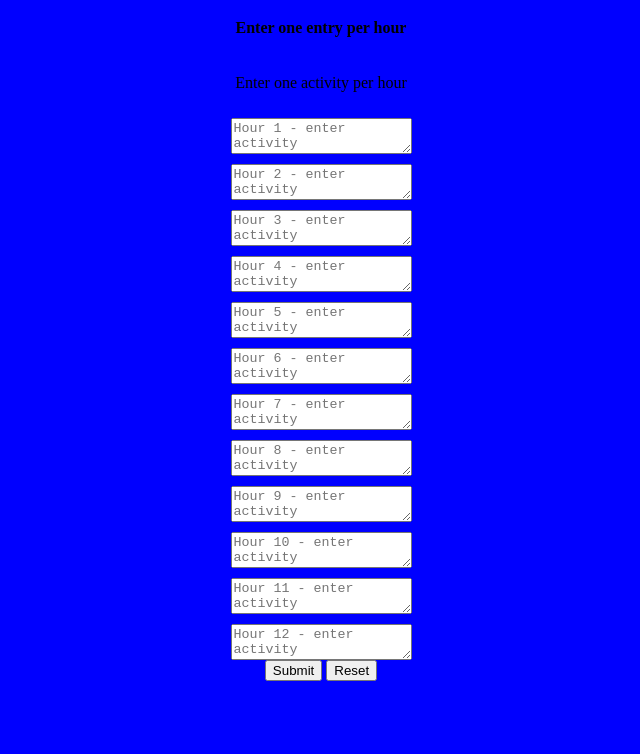
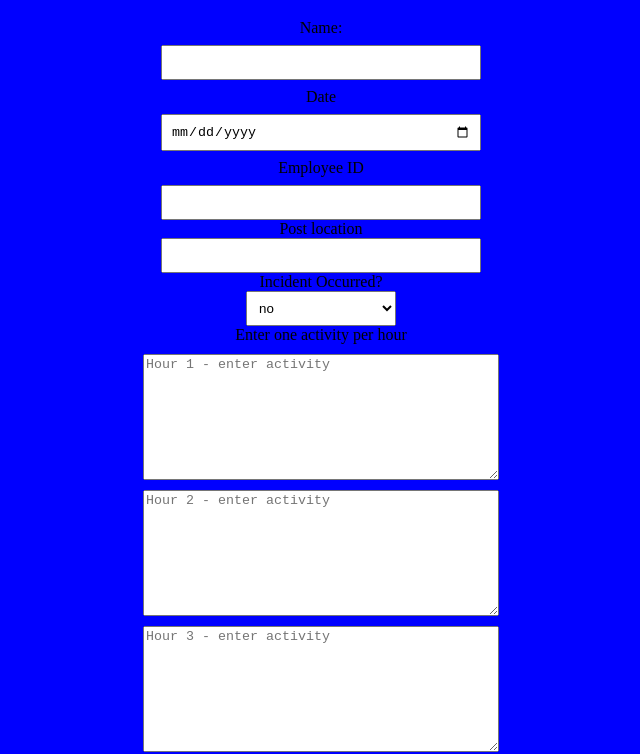
Before and after one commit to SanDan11/GuildRoaster, a website: page index.html in a window 1280 px wide. Shown: the part 61-815 px from the top of the page, without its empty margins (319-959 px from the left). Drawn offline with Linux system fonts and the light colour scheme.

Commit message:
Dar Completed

```diff
--- a/app.js
+++ b/app.js
@@ -1,16 +1,43 @@
-const btn = document.getElementById("btn");
-const report = document.getElementById("report");
+btn.addEventListener("click", function () {
+  const name = document.getElementById("name").value;
+  const date = document.getElementById("date").value;
+  const employeeId = document.getElementById("employeeId").value;
+  const postLocation = document.getElementById("postLocation").value;
+  const incident = document.getElementById("incident").value;
 
+  const entries = document.querySelectorAll(".entry");
+  const entryValues = [];
 
-btn.addEventListener("click", function() {
+  entries.forEach((entry, index) => {
+    if (entry.value.trim() !== "") {
+      entryValues.push(`Hour ${index + 1}: ${entry.value}`);
+    }
+  });
+
+  const report = document.getElementById("report");
+  report.innerHTML = `
+        <h2>DAR Report</h2>
+        <p><strong>Officer:</strong> ${name}</p>
+        <p><strong>Employee ID:</strong> ${employeeId}</p>
+        <p><strong>Date:</strong> ${date}</p>
+        <p><strong>Post:</strong> ${postLocation}</p>
+        <p><strong>Incident:</strong> ${incident}</p>
+        <h3>Activity Log</h3>
+        ${entryValues.map((entry) => `<p>${entry}</p>`).join("")}
+    `;
+});
+
+reset.addEventListener("click", function () {
+    document.getElementById("name").value = "";
+    document.getElementById("date").value = "";
+    document.getElementById("employeeId").value = "";
+    document.getElementById("postLocation").value = "";
+    document.getElementById("incident").value = "no";
+
     const entries = document.querySelectorAll(".entry");
-    const entryValues = [];
+    entries.forEach(entry => {
+        entry.value = "";
+    });
 
-    entries.forEach((entry, index) => {
-        if (entry.value.trim() !== "") {
-            entryValues.push(`Hour ${index + 1}: ${entry.value}`)
-            report.innerHTML = entryValues.map(entry => `<p>${entry}`).join("");
-        }
-    });
-    console.log(entryValues)
+    document.getElementById("report").innerHTML = "";
 });
--- a/index.html
+++ b/index.html
@@ -9,7 +9,23 @@
   <body>
     <h1 id="title">Daily Activity Report</h1>
 
-    <h4>Enter one entry per hour</h4>
+    <div id="officerField">
+      <p>Name:</p>
+      <input id="name" type="text">
+      <p>Date</p>
+      <input id="date" type="date">
+      <p> Employee ID </p>
+      <input id="employeeId" type="text">
+    </div>
+
+    <p>Post location</p>
+    <input id="postLocation" type="text">
+
+    <p>Incident Occurred?</p>
+    <select id="incident">
+      <option value="no">no</option>
+      <option value="yes">yes</option>
+    </select>
 
     <div id="inputFields">
         <p>Enter one activity per hour</p>
--- a/style.css
+++ b/style.css
@@ -19,11 +19,48 @@ h4 {
 }
 
 .entry {
-    width: 350;
-    height: 120;
+    width: 350px;
+    height: 120px;
 }
 
 #btnBox {
     text-align: center;
 
 }
+
+#officerField {
+    display: flex;
+    flex-direction: column;
+    align-items: center;
+    gap: 8px;
+}
+
+#officerField input {
+    width: 300px;
+    padding: 8px;
+}
+
+#postLocation {
+    width: 300px;
+    padding: 8px;
+    display: block;
+    margin: 0 auto;
+}
+
+p {
+    text-align: center;
+    margin: 0;
+}
+
+select {
+    display: block;
+    margin: 0 auto;
+    padding: 8px;
+    width: 150px;
+}
+
+#btnBox {
+    text-align: center;
+    margin-top: 20px;
+    gap: 10px;
+}
```
